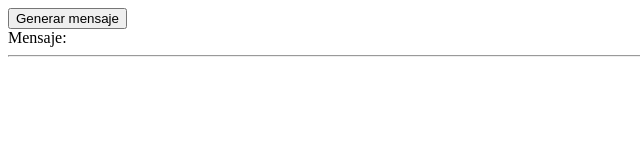
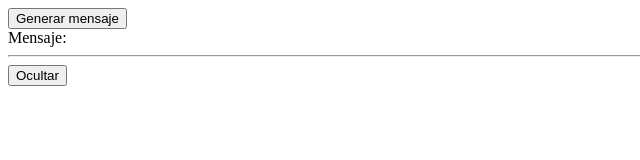
Before and after one commit to rubenVillca/VillcaExamenAngular, an Angular app: page / in a window 1280 px wide. Shown: the top 160 px of the page, without its empty margins (0-640 px from the left). Built offline with nearby package versions, Linux system fonts and the light colour scheme; no server answers.

Commit message:
Pregunta4

```diff
--- a/src/app/componente1/componente1.component.html
+++ b/src/app/componente1/componente1.component.html
@@ -1,4 +1,5 @@
 <button (click)="getWordGenerated()" id="boton">Generar mensaje</button>
 <br>
-<label for="boton" appDirectivamouse>Mensaje: {{mensajeAleatorio}}</label><br>
+<label for="boton" appDirectivamouse *ngIf="isDisplay">Mensaje: {{mensajeAleatorio}}</label><br>
 <hr>
+<button (click)="setDisplayMesage()">{{textoboton2}}</button>
--- a/src/app/componente1/componente1.component.ts
+++ b/src/app/componente1/componente1.component.ts
@@ -8,12 +8,18 @@ import {GeneradorService} from '../service/generador.service';
 })
 export class Componente1Component implements OnInit {
   private mensajeAleatorio: string;
+  private isDisplay: boolean;
+  private textoboton2: string;
 
   constructor(private generadorService: GeneradorService) {
+    this.isDisplay = true;
+    this.textoboton2 = 'Ocultar';
   }
 
   ngOnInit() {
     this.getWordGenerated();
+    this.isDisplay = true;
+    this.textoboton2 = 'Ocultar';
   }
 
   private getWordGenerated() {
@@ -22,4 +28,13 @@ export class Componente1Component implements OnInit {
       return data;
     });
   }
+
+  private setDisplayMesage() {
+    if (!this.isDisplay) {
+      this.textoboton2 = 'Ocultar';
+    } else {
+      this.textoboton2 = 'Mostrar';
+    }
+    return this.isDisplay = !this.isDisplay;
+  }
 }
```
